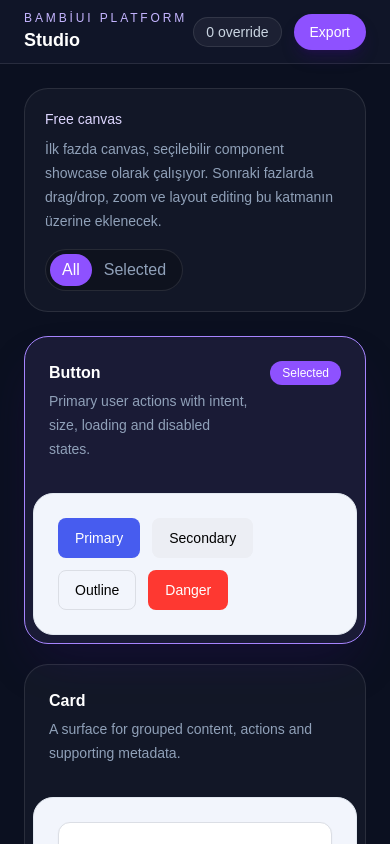
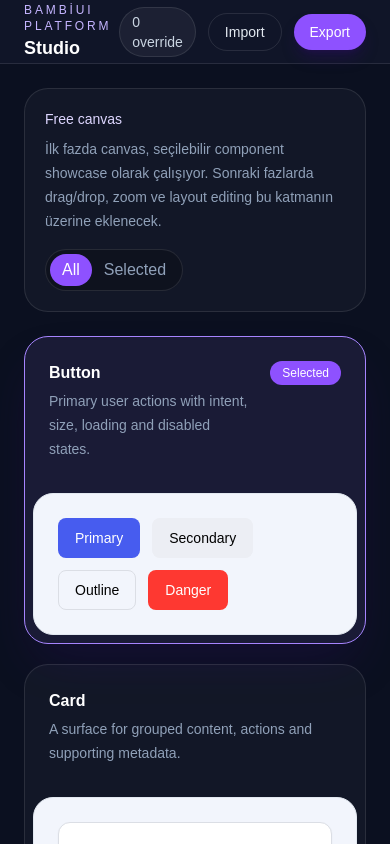
Before and after one commit to bambiui/studio, a Next.js app: page / in a window 390 px wide. Shown: the top 844 px of the page. Built offline with nearby package versions, Linux system fonts and the light colour scheme.

Commit message:
feat(studio): import exported theme files

```diff
--- a/src/studio/components/StudioShell.tsx
+++ b/src/studio/components/StudioShell.tsx
@@ -14,6 +14,7 @@ import {
   serializeThemeAsPreset,
 } from "../theme/exporters";
 import { createThemeFromBaseColor, isValidHexColor } from "../theme/generator";
+import { parseThemeImport } from "../theme/importers";
 import { editableTokenDefaults, type TokenOverrides } from "../tokens/defaults";
 import { tokenDefinitionMap, type TokenDefinition } from "../tokens/metadata";
 
@@ -47,6 +48,7 @@ export function StudioShell() {
   const [isExportOpen, setIsExportOpen] = useState(false);
   const [hasLoadedStorage, setHasLoadedStorage] = useState(false);
   const [previewScheme, setPreviewScheme] = useState<PreviewScheme>("light");
+  const [importMessage, setImportMessage] = useState<string | null>(null);
 
   useEffect(() => {
     try {
@@ -102,6 +104,19 @@ export function StudioShell() {
     }));
   };
 
+  const importTheme = async (file: File) => {
+    try {
+      const source = await file.text();
+      const importedTokens = parseThemeImport(source);
+      setTokenOverrides(importedTokens);
+      setImportMessage(`Imported ${Object.keys(importedTokens).length} tokens`);
+    } catch (error) {
+      setImportMessage(
+        error instanceof Error ? error.message : "Theme import failed",
+      );
+    }
+  };
+
   return (
     <div className="flex min-h-screen bg-[#0b1020] text-slate-100">
       <ComponentExplorer
@@ -112,7 +127,9 @@ export function StudioShell() {
         <TopBar
           tokenCount={Object.keys(tokenOverrides).length}
           previewScheme={previewScheme}
+          importMessage={importMessage}
           onChangePreviewScheme={setPreviewScheme}
+          onImportTheme={importTheme}
           onOpenExport={() => setIsExportOpen(true)}
         />
         <Canvas
@@ -140,14 +157,18 @@ export function StudioShell() {
 interface TopBarProps {
   tokenCount: number;
   previewScheme: PreviewScheme;
+  importMessage: string | null;
   onChangePreviewScheme: (scheme: PreviewScheme) => void;
+  onImportTheme: (file: File) => void;
   onOpenExport: () => void;
 }
 
 function TopBar({
   tokenCount,
   previewScheme,
+  importMessage,
   onChangePreviewScheme,
+  onImportTheme,
   onOpenExport,
 }: TopBarProps) {
   return (
@@ -156,7 +177,14 @@ function TopBar({
         <p className="text-xs font-medium uppercase tracking-[0.24em] text-violet-300">
           BambiUI Platform
         </p>
-        <h1 className="text-lg font-semibold text-white">Studio</h1>
+        <div className="flex items-center gap-3">
+          <h1 className="text-lg font-semibold text-white">Studio</h1>
+          {importMessage ? (
+            <span className="hidden text-xs text-slate-500 md:inline">
+              {importMessage}
+            </span>
+          ) : null}
+        </div>
       </div>
       <div className="flex items-center gap-3 text-sm text-slate-300">
         <div className="hidden rounded-full border border-white/10 bg-black/20 p-1 sm:flex">
@@ -178,6 +206,19 @@ function TopBar({
         <span className="rounded-full border border-white/10 bg-white/5 px-3 py-1">
           {tokenCount} override
         </span>
+        <label className="cursor-pointer rounded-full border border-white/10 px-4 py-2 font-medium text-slate-200 transition hover:bg-white/10">
+          Import
+          <input
+            type="file"
+            accept="application/json,.json"
+            className="sr-only"
+            onChange={(event) => {
+              const file = event.target.files?.[0];
+              if (file) onImportTheme(file);
+              event.currentTarget.value = "";
+            }}
+          />
+        </label>
         <button
           type="button"
           onClick={onOpenExport}
--- /dev/null
+++ b/src/studio/theme/importers.ts
@@ -0,0 +1,27 @@
+import type { TokenOverrides } from "../tokens/defaults";
+
+interface ThemePayload {
+  tokens?: unknown;
+}
+
+export function parseThemeImport(source: string): TokenOverrides {
+  const payload = JSON.parse(source) as ThemePayload | TokenOverrides;
+  const rawTokens =
+    isTokenMap(payload) && "tokens" in payload ? payload.tokens : payload;
+
+  if (!isTokenMap(rawTokens)) {
+    throw new Error(
+      "Theme JSON must be a token map or contain a `tokens` object.",
+    );
+  }
+
+  return Object.fromEntries(
+    Object.entries(rawTokens).filter(
+      ([token, value]) => token.startsWith("--") && typeof value === "string",
+    ),
+  );
+}
+
+function isTokenMap(value: unknown): value is TokenOverrides {
+  return Boolean(value) && typeof value === "object" && !Array.isArray(value);
+}
```
